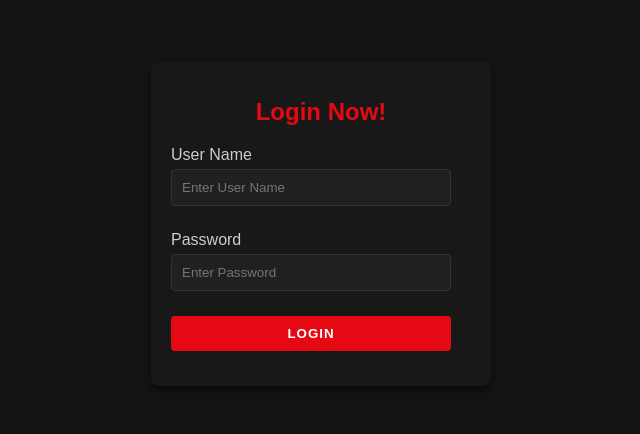
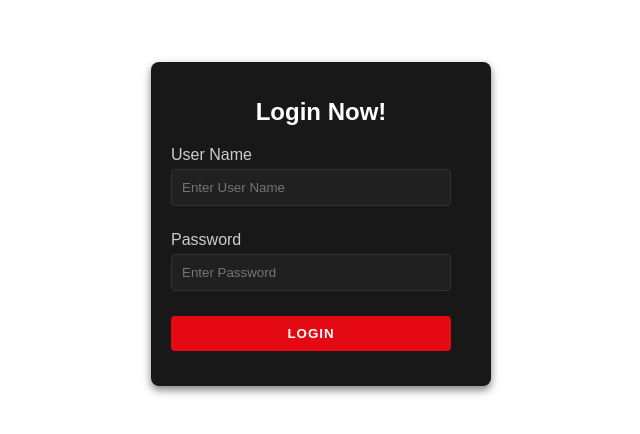
Before and after one commit to skudsi490/RSJ, a website: page pages/Login.html in a window 1280 px wide. Shown: the part 176-610 px from the top of the page, without its empty margins (319-959 px from the left). Drawn offline with Linux system fonts and the light colour scheme.

Commit message:
new work

```diff
--- a/styles/login.css
+++ b/styles/login.css
@@ -1,6 +1,6 @@
 body {
   font-family: Arial, sans-serif;
-  background-color: #141414;
+  background-color: #ffffff;
   color: white;
   display: flex;
   flex-direction: column;
@@ -21,7 +21,7 @@ body {
 #loginPage h1 {
   text-align: center;
   margin-bottom: 20px;
-  color: #e50914;
+  color: #ffffff;
   font-size: 1.5em;
 }
 
```
